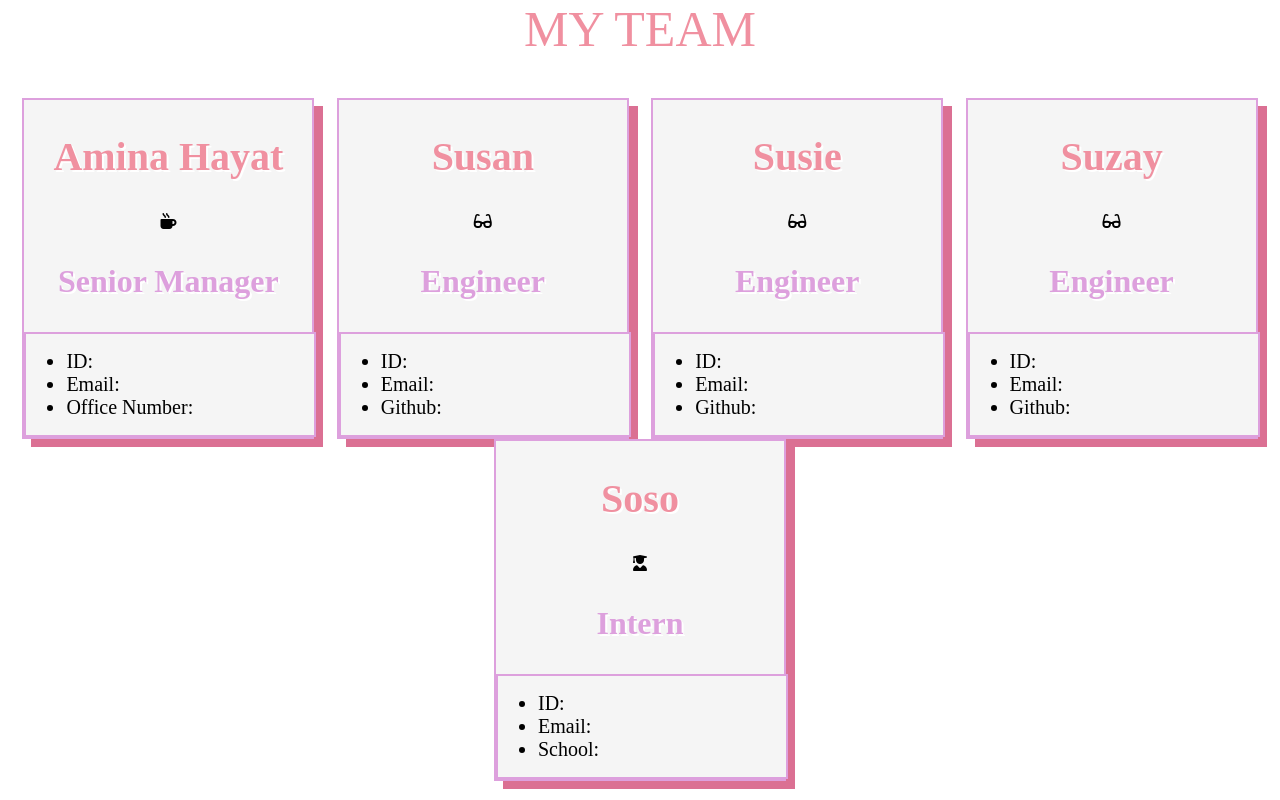
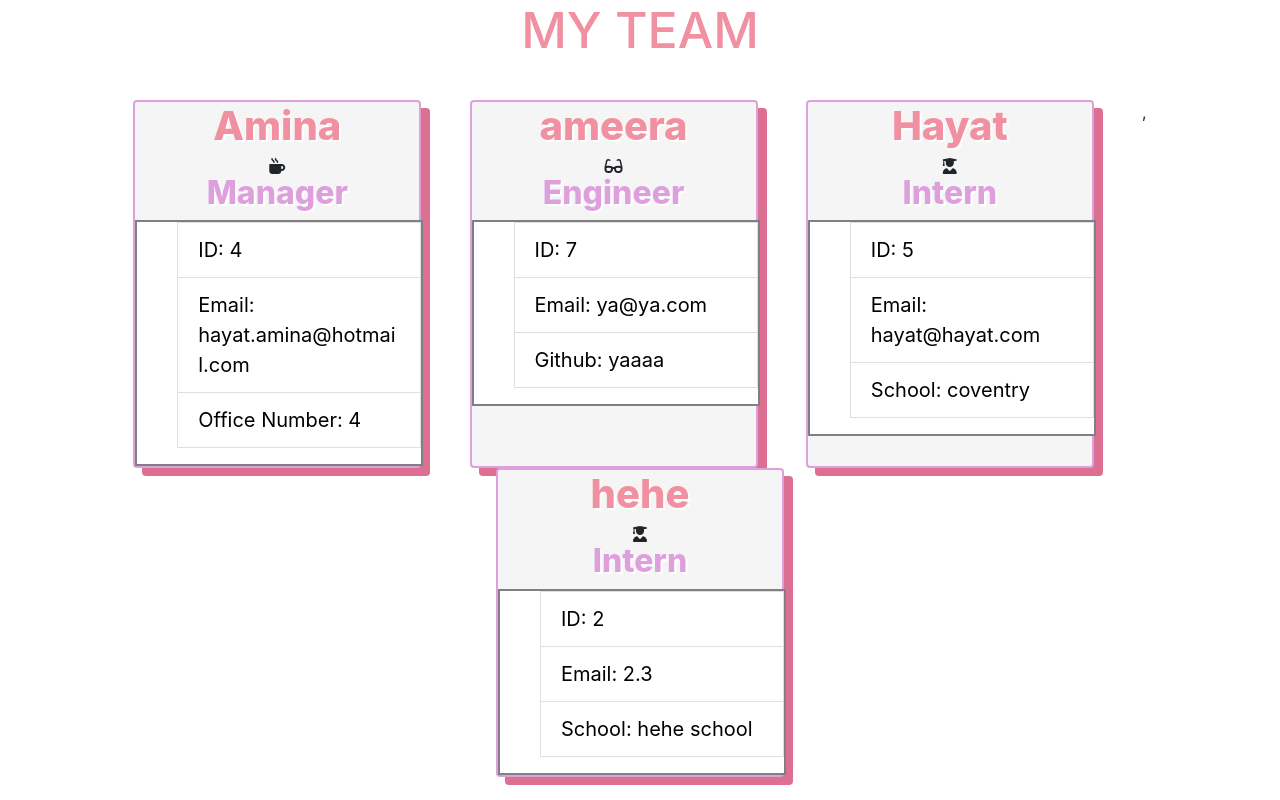
Before and after one commit to aminahayat/Team-Profile-Generator, a website: page develop/index.html in a window 1280 px wide. Drawn offline with nearby package versions, Linux system fonts and the light colour scheme.

Commit message:
uploaded video recording

```diff
--- a/develop/index.html
+++ b/develop/index.html
@@ -1,88 +1,68 @@
+
   <!DOCTYPE html>
 <html lang="en">
 <head>
   <meta charset="UTF-8">
-    <meta http-equiv="X-UA-Compatible" content="IE=edge">
   <meta name="viewport" content="width=device-width, initial-scale=1.0">
-    <link rel="stylesheet href="https://cdn.jsdelivr.net/npm/bootstrap@4.5.3/dist/css/bootstrap.min.css"
+  <link rel="stylesheet" href="https://cdn.jsdelivr.net/npm/bootstrap@4.5.3/dist/css/bootstrap.min.css"
   integrity="sha384-TX8t27EcRE3e/ihU7zmQxVncDAy5uIKz4rEkgIXeMed4M0jlfIDPvg6uqKI2xXr2" crossorigin="anonymous">
   <script src="https://kit.fontawesome.com/1e0a13a89f.js" crossorigin="anonymous"></script>
   <link rel="stylesheet" href="style.css">
-    <title>Team Profile Generator</title>
+  <title>MY TEAM PROFILE</title>
 </head>
 <body>
   <h1 class="header">MY TEAM</h1>
-
   <main class="container">
 
-           <!-- Manager Card -->
-
         <div class="card" style="width: 18rem;">
-        <h2>Amina Hayat</h2><i class="fas fa-mug-hot center"></i>
-        <h3>Senior Manager</h3>
-        <div class="scard" style="width: 18rem;">
+        <h2>Amina</h2><i class="fas fa-mug-hot center"></i>
+        <h3> Manager</h3>
+        <div class="list-card" style="width: 18rem;">
             <ul class="list">
-                <li class="list-group-item">ID: </li>
-                <li class="list-group-item">Email: </li>
-                <li class="list-group-item">Office Number: </li>
+                <li class="list-group-item">ID: 4 </li>
+                <li class="list-group-item">Email: hayat.amina@hotmail.com </li>
+                <li class="list-group-item">Office Number: 4 </li>
             </ul>
           </div>
       </div>
 
 
-            <!-- Engineer Card -->
-
     <div class="card" style="width: 18rem;">
-                <h2>Susan</h2><i class="fas fa-glasses center"></i>
+    <h2>ameera</h2><i class="fas fa-glasses center"></i>
     <h3>Engineer</h3>
-                <div class="scard" style="width: 18rem;">
+    <div class="list-card" style="width: 18rem;">
         <ul class="list">
-                      <li class="list-group-item">ID: </li>
-                      <li class="list-group-item">Email: </li>
-                      <li class="list-group-item">Github: </li>
+          <li class="list-group-item">ID: 7</li>
+          <li class="list-group-item">Email: ya@ya.com</li>
+          <li class="list-group-item">Github: yaaaa</li>
         </ul>
       </div>
   </div>
 
     <div class="card" style="width: 18rem;">
-                <h2>Susie</h2><i class="fas fa-glasses center"></i>
-                <h3>Engineer</h3>
-                <div class="scard" style="width: 18rem;">
+    <h2>Hayat</h2><i class="fas fa-user-graduate center"></i>
+    <h3>Intern</h3>
+    <div class="list-card" style="width: 18rem;">
         <ul class="list">
-                      <li class="list-group-item">ID: </li>
-                      <li class="list-group-item">Email: </li>
-                      <li class="list-group-item">Github: </li>
+            <li class="list-group-item">ID: 5 </li>
+            <li class="list-group-item">Email: hayat@hayat.com</li>
+            <li class="list-group-item">School: coventry </li>
+        </ul>
+      </div>
+  </div>
+    ,
+    <div class="card" style="width: 18rem;">
+    <h2>hehe</h2><i class="fas fa-user-graduate center"></i>
+    <h3>Intern</h3>
+    <div class="list-card" style="width: 18rem;">
+        <ul class="list">
+            <li class="list-group-item">ID: 2 </li>
+            <li class="list-group-item">Email: 2.3</li>
+            <li class="list-group-item">School: hehe school </li>
         </ul>
       </div>
   </div>
 
-              <div class="card" style="width: 18rem;">
-                <h2>Suzay</h2><i class="fas fa-glasses center"></i>
-                <h3>Engineer</h3>
-                <div class="scard" style="width: 18rem;">
-                    <ul class="list">
-                        <li class="list-group-item">ID: </li>
-                        <li class="list-group-item">Email: </li>
-                        <li class="list-group-item">Github: </li>
-                    </ul>
-                  </div>
-              </div>
-
-
-               <!-- Intern -->
-
-      <div class="card" style="width: 18rem;">
-        <h2>Soso</h2><i class="fas fa-user-graduate center"></i>
-        <h3>Intern</h3>
-        <div class="scard" style="width: 18rem;">
-            <ul class="list">
-                <li class="list-group-item">ID: </li>
-                <li class="list-group-item">Email: </li>
-                <li class="list-group-item">School: </li>
-            </ul>
-          </div>
-      </div>
   </main>
-
   </body>
   </html>
--- a/package.json
+++ b/package.json
@@ -1,7 +1,7 @@
 {
   "name": "team-profile-generator",
   "version": "1.0.0",
-  "description": "",
+  "description": "This project required building a Node.js command-line application that takes in information about employees on a software engineering team and generates an HTML webpage that displays summaries for each person. Tests were written for each part of the code using Jest to ensure that it passes all of them.",
   "main": "index.js",
   "scripts": {
     "test": "jest"
```
Also changed, not shown: README.md. Lines whose indentation alone changed are shown as unchanged.
